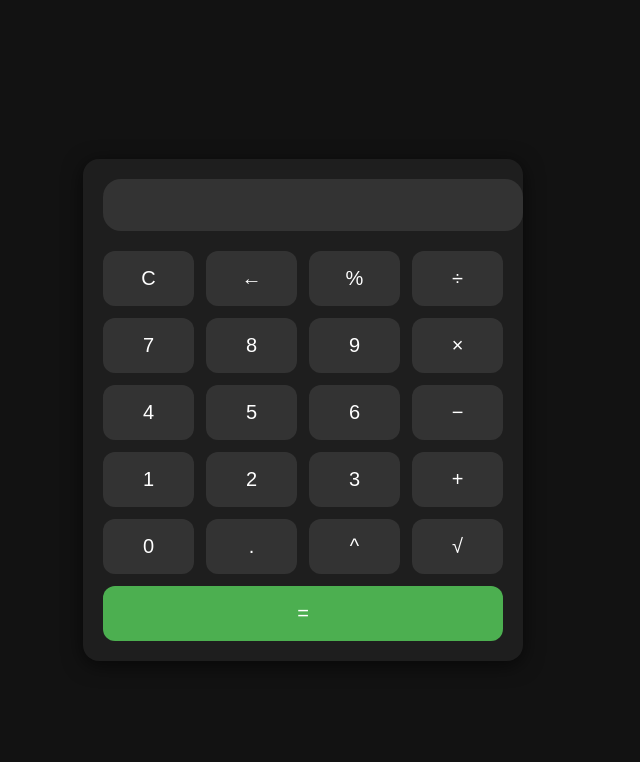
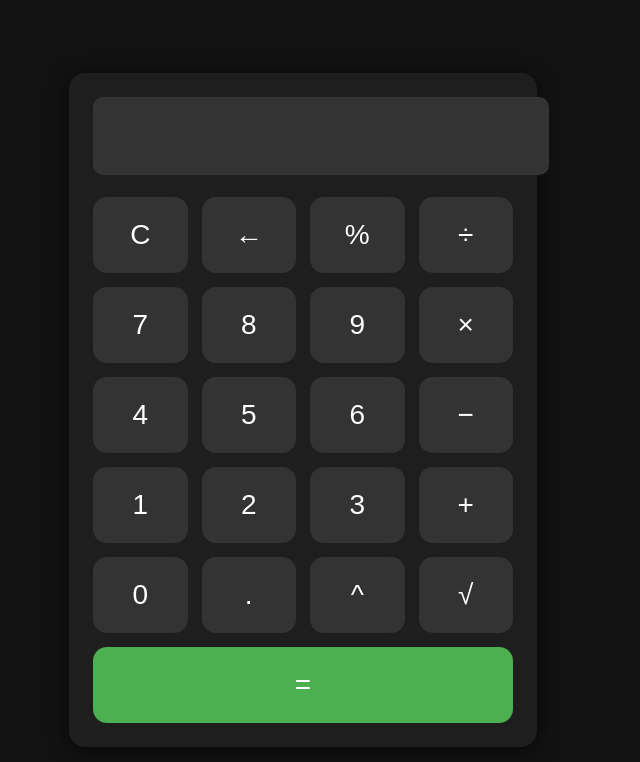
Before and after one commit to harsh-2304/Calculator, a plain HTML site: page index.html in a window 1280 px wide. Shown: the whole page, without its empty margins (337-977 px from the left). Drawn offline with Linux system fonts and the light colour scheme.

Commit message:
Update style.css

```diff
--- a/style.css
+++ b/style.css
@@ -18,33 +18,33 @@ padding: 10px;
 }
 .calculator {
 background-color: var(--calc-bg);
-padding: clamp(12px, 4vw, 20px);
+padding: clamp(14px, 5vw, 24px);
 border-radius: 16px;
 box-shadow: 0 4px 20px rgba(0, 0, 0, 0.6);
-max-width: 400px;
+max-width: 420px;
 width: 100%;
 }
 #display {
 width: 100%;
-font-size: clamp(20px, 6vw, 28px);
-padding: clamp(10px, 3vw, 8px);
-margin-bottom: clamp(12px, 3vw, 20px);
+font-size: clamp(26px, 7.5vw, 36px);
+padding: clamp(14px, 4vw, 18px);
+margin-bottom: clamp(14px, 4vw, 22px);
 text-align: right;
 border: none;
-border-radius: 18px;
+border-radius: 10px;
 background-color: var(--btn-bg);
 color: var(--text-color);
 }
 .buttons {
 display: grid;
 grid-template-columns: repeat(4, 1fr);
-gap: clamp(8px, 2.5vw, 12px);
+gap: clamp(10px, 3vw, 14px);
 }
 button {
-padding: clamp(12px, 3.5vw, 16px);
-font-size: clamp(16px, 5vw, 20px);
+padding: clamp(16px, 5vw, 22px);
+font-size: clamp(20px, 6vw, 28px);
 border: none;
-border-radius: 12px;
+border-radius: 14px;
 background-color: var(--btn-bg);
 color: var(--text-color);
 cursor: pointer;
@@ -60,9 +60,9 @@ color: #fff;
 }
 @media screen and (max-width: 500px) {
 .calculator {
+border-radius: 14px;
+}
+button {
 border-radius: 12px;
 }
-button {
-border-radius: 10px;
 }
-}
```
